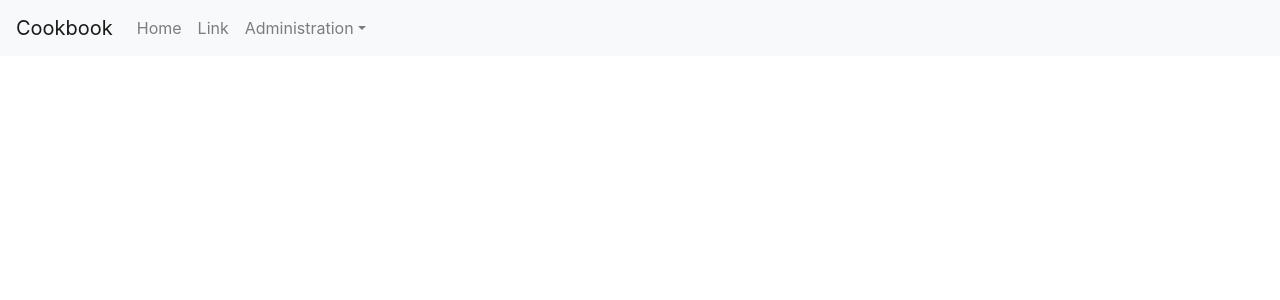
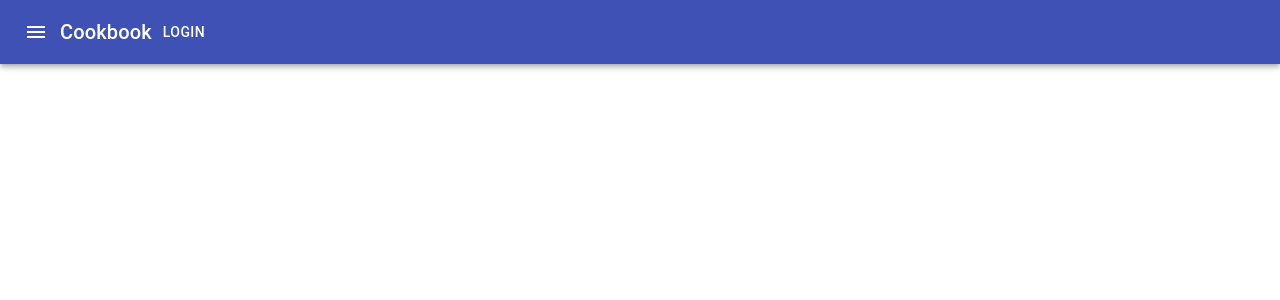
Before and after one commit to PedroDBFlores/Cookbook, a React app in the folder webapp/: page /recipe/new in a window 1280 px wide. Shown: the top 300 px of the page. Built offline with nearby package versions, Linux system fonts and the light colour scheme.

Commit message:
Sync 29072020, change to MaterialUI since was having problems with accessibility

```diff
--- a/webapp/src/components/layout/application-toolbar.tsx
+++ b/webapp/src/components/layout/application-toolbar.tsx
@@ -1,31 +1,47 @@
-import React from "react"
+import React, {useState} from "react"
 import PropTypes from "prop-types"
-import Navbar from "react-bootstrap/Navbar"
-import Nav from "react-bootstrap/Nav"
-import NavDropdown from "react-bootstrap/NavDropdown"
-import { LinkContainer } from "react-router-bootstrap"
+import {AppBar, Toolbar, IconButton, Typography, Button} from "@material-ui/core"
+import MenuIcon from "@material-ui/icons/Menu"
+import {makeStyles} from "@material-ui/core/styles"
 
 export interface ApplicationToolbarProps {
     title: string
 }
 
-const ApplicationToolbar: React.FC<ApplicationToolbarProps> = ({ title }) => {
-    return <Navbar bg="light" expand="lg" role="navbar">
-        <Navbar.Brand href="/">{title}</Navbar.Brand>
-        <Navbar.Toggle aria-controls="basic-navbar-nav" />
-        <Navbar.Collapse id="basic-navbar-nav">
-            <Nav className="mr-auto" role="navbar-menu">
-                <Nav.Link href="#home">Home</Nav.Link>
-                <Nav.Link href="#link">Link</Nav.Link>
-                <NavDropdown title="Administration" id="basic-nav-dropdown">
-                    <LinkContainer to="/users">
-                        <NavDropdown.Item>Users</NavDropdown.Item>
-                    </LinkContainer>
-                </NavDropdown>
-            </Nav>
-        </Navbar.Collapse>
-    </Navbar>
+const styles = makeStyles({})
+
+const ApplicationToolbar: React.FC<ApplicationToolbarProps> = ({title}) => {
+    return (
+        <AppBar position="static">
+            <Toolbar>
+                <IconButton edge="start" color="inherit" aria-label="menu">
+                    <MenuIcon/>
+                </IconButton>
+                <Typography variant="h6">
+                    {title}
+                </Typography>
+                <Button color="inherit">Login</Button>
+            </Toolbar>
+        </AppBar>)
 }
+
+// const ApplicationToolbar: React.FC<ApplicationToolbarProps> = ({title}) => {
+//     return <Navbar bg="light" expand="lg" role="navbar">
+//         <Navbar.Brand href="/">{title}</Navbar.Brand>
+//         <Navbar.Toggle aria-controls="basic-navbar-nav"/>
+//         <Navbar.Collapse id="basic-navbar-nav">
+//             <Nav className="mr-auto" role="navbar-menu">
+//                 <Nav.Link href="#home">Home</Nav.Link>
+//                 <NavDropdown aria-label="Administration menu dropdown"
+//                              title="Administration" id="basic-nav-dropdown">
+//                     <LinkContainer to="/recipetype">
+//                         <NavDropdown.Item aria-label="Recipe types option">Recipe types</NavDropdown.Item>
+//                     </LinkContainer>
+//                 </NavDropdown>
+//             </Nav>
+//         </Navbar.Collapse>
+//     </Navbar>
+// }
 
 ApplicationToolbar.propTypes = {
     title: PropTypes.string.isRequired
--- a/webapp/src/features/recipetype/create/create.tsx
+++ b/webapp/src/features/recipetype/create/create.tsx
@@ -1,4 +1,4 @@
-import React, {FormEvent} from "React"
+import React, {FormEvent} from "react"
 import {useHistory} from "react-router-dom"
 import Form from "react-bootstrap/Form"
 import Button from "react-bootstrap/Button"
```
Also changed, not shown: webapp/package.json (+13 -19 lines), webapp/webpack.config.ts (+4 -4 lines), 2 other files (tests, documents, lock files or other folders).
